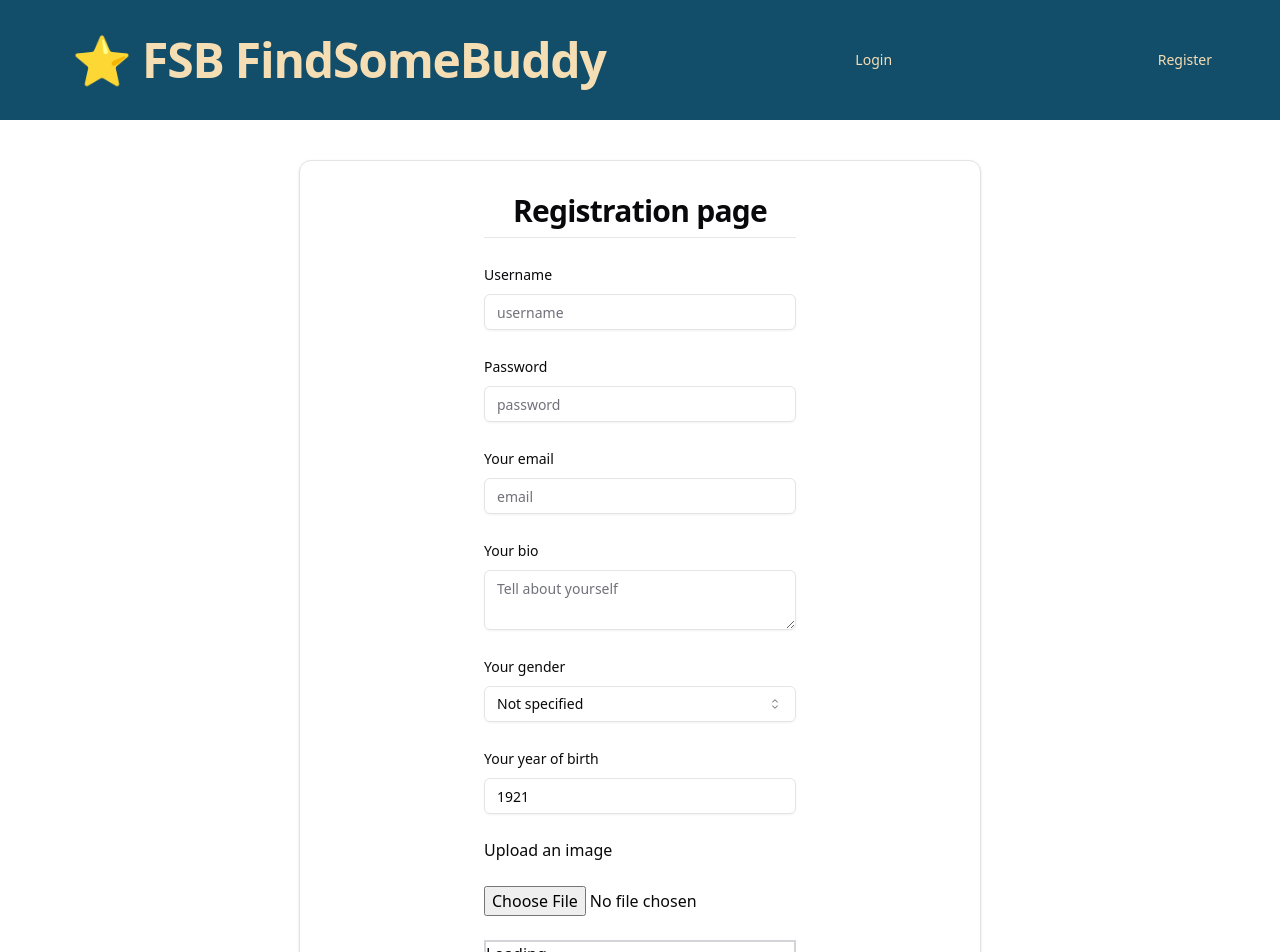
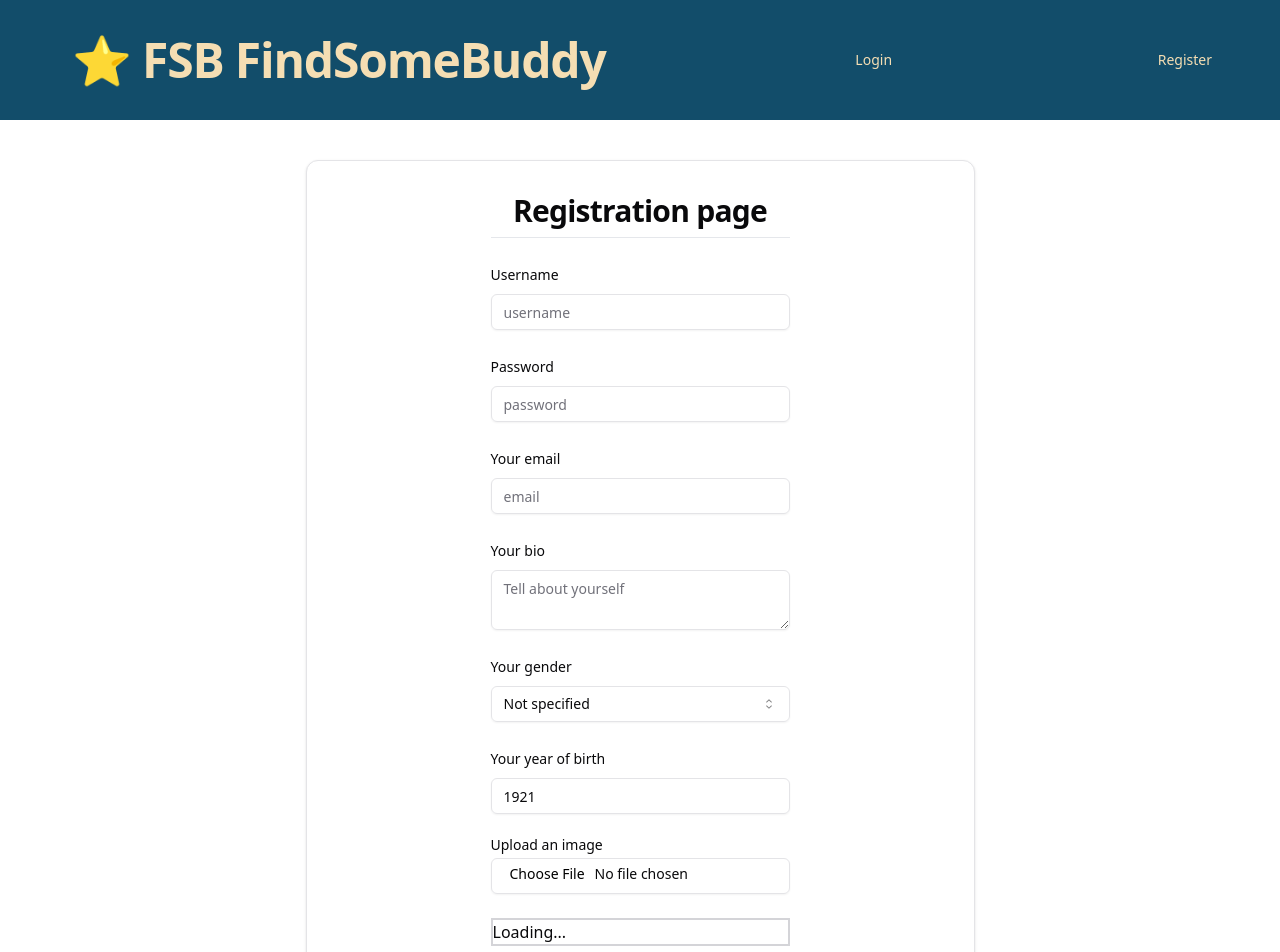
Before and after one commit to ValeriiaPavl/FSB-frontend, a Next.js app: page /register in a window 1280 px wide. Shown: the top 952 px of the page. Built offline with nearby package versions, Linux system fonts and the light colour scheme; no server answers.

Commit message:
styled ImageUpload with ShadCN

```diff
--- a/src/components/ImgUpload.tsx
+++ b/src/components/ImgUpload.tsx
@@ -1,4 +1,6 @@
 import axios from "axios";
+import { Input } from "@/components/ui/input";
+import { Label } from "@/components/ui/label";
 
 const API_KEY = process.env.NEXT_PUBLIC_REACT_FILESTACK_API_KEY;
 
@@ -26,15 +28,15 @@ const ImgUpload = ({
   };
 
   return (
-    <>
-      <h1>Upload an image</h1>
-      <input
+    <div className=" mb-10 grid w-full max-w-sm items-center gap-1.5">
+      <Label>Upload an image</Label>
+      <Input
         type="file"
         name="imageToUpload"
         id="img-uploader"
         onChange={handleFileUpload}
       />
-    </>
+    </div>
   );
 };
 
```
